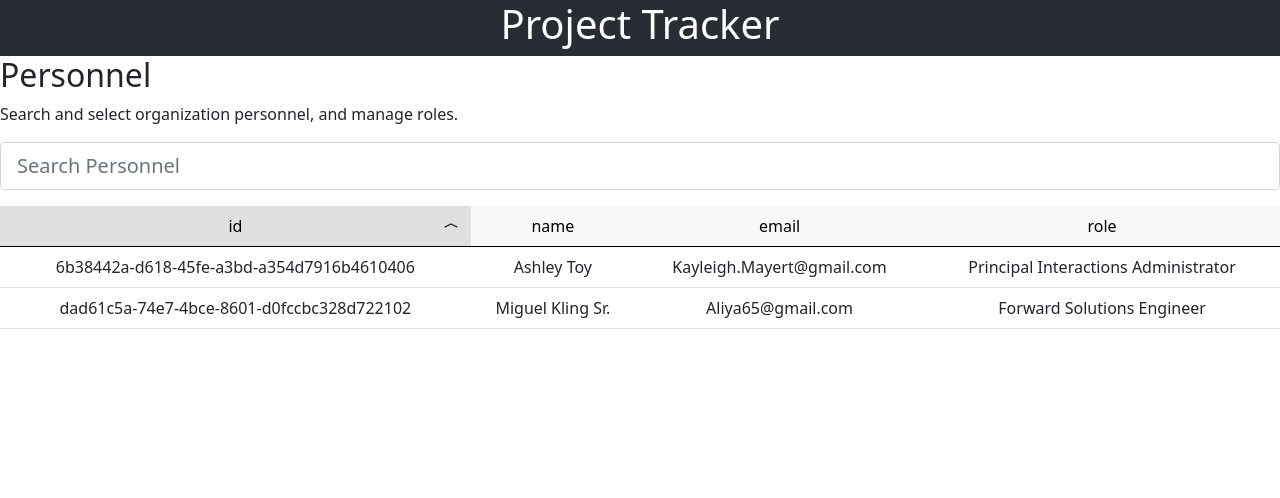
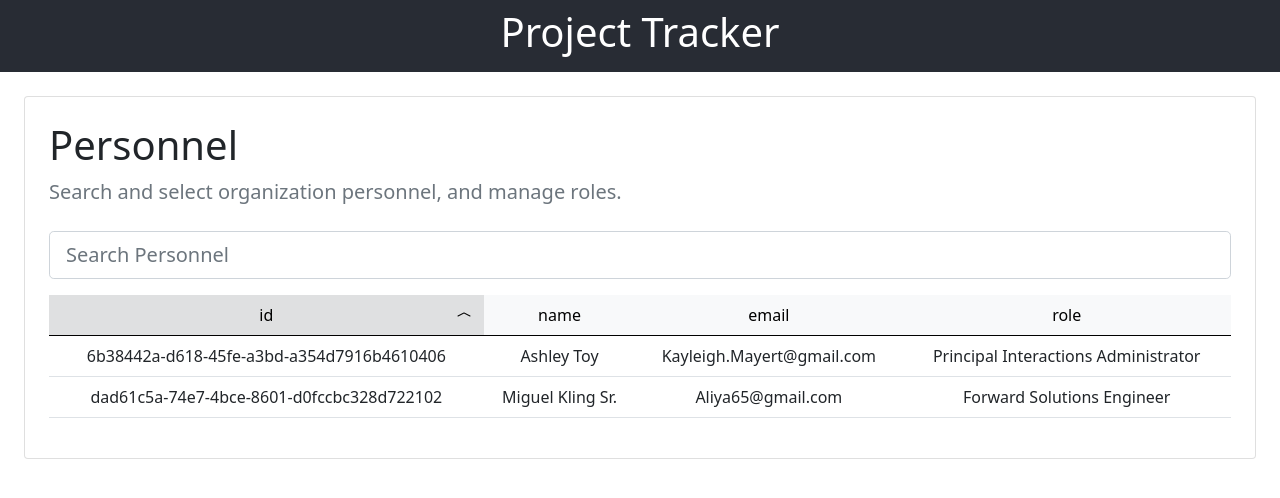
Before and after one commit to lookininward/project-tracker, a React (Create React App) app: page / in a window 1280 px wide. Shown: the top 498 px of the page. Built offline with nearby package versions, Linux system fonts and the light colour scheme.

Commit message:
App template" " "

```diff
--- a/src/App.tsx
+++ b/src/App.tsx
@@ -16,13 +16,14 @@ const fields = users[0].fields;
 function App() {
   return (
     <div className="App">
-      <header className="App-header">
+      <header className="App-header p-2 navbar sticky-top">
         <h1>Project Tracker</h1>
       </header>
-      <div>
-        <div style={{ textAlign: "left" }}>
-          <h2>Personnel</h2>
-          <p>Search and select organization personnel, and manage roles.</p>
+      <div className="p-4">
+        <div className="card p-4">
+          <div className="card-title text-start">
+            <h2 className="display-6">Personnel</h2>
+            <p className="lead text-muted">Search and select organization personnel, and manage roles.</p>
           </div>
           <DataTable
             data={users}
@@ -32,6 +33,7 @@ function App() {
           />
         </div>
       </div>
+    </div>
   );
 }
 
```
Also changed, not shown: 1 other file (tests, documents, lock files or other folders). Lines whose indentation alone changed are shown as unchanged.
